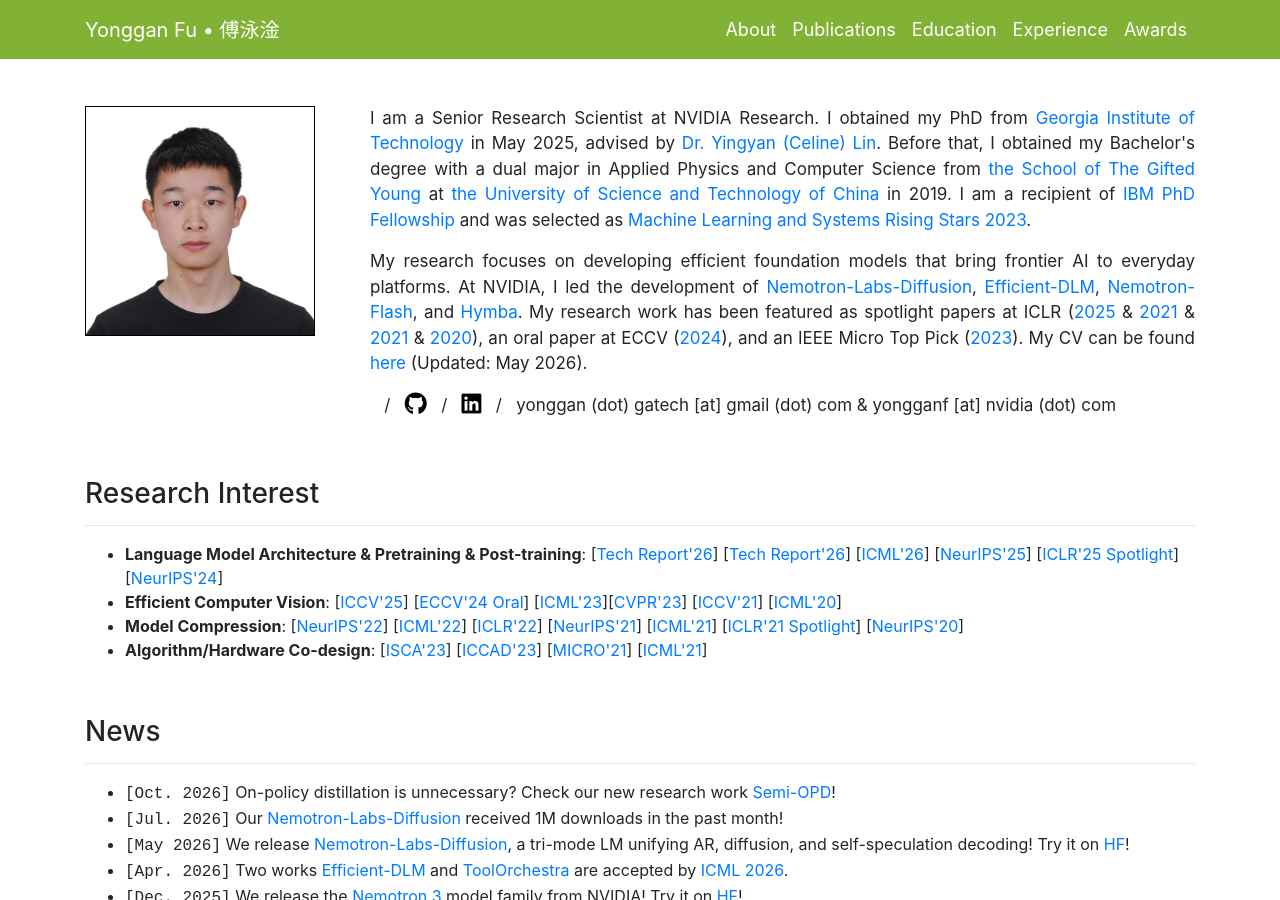
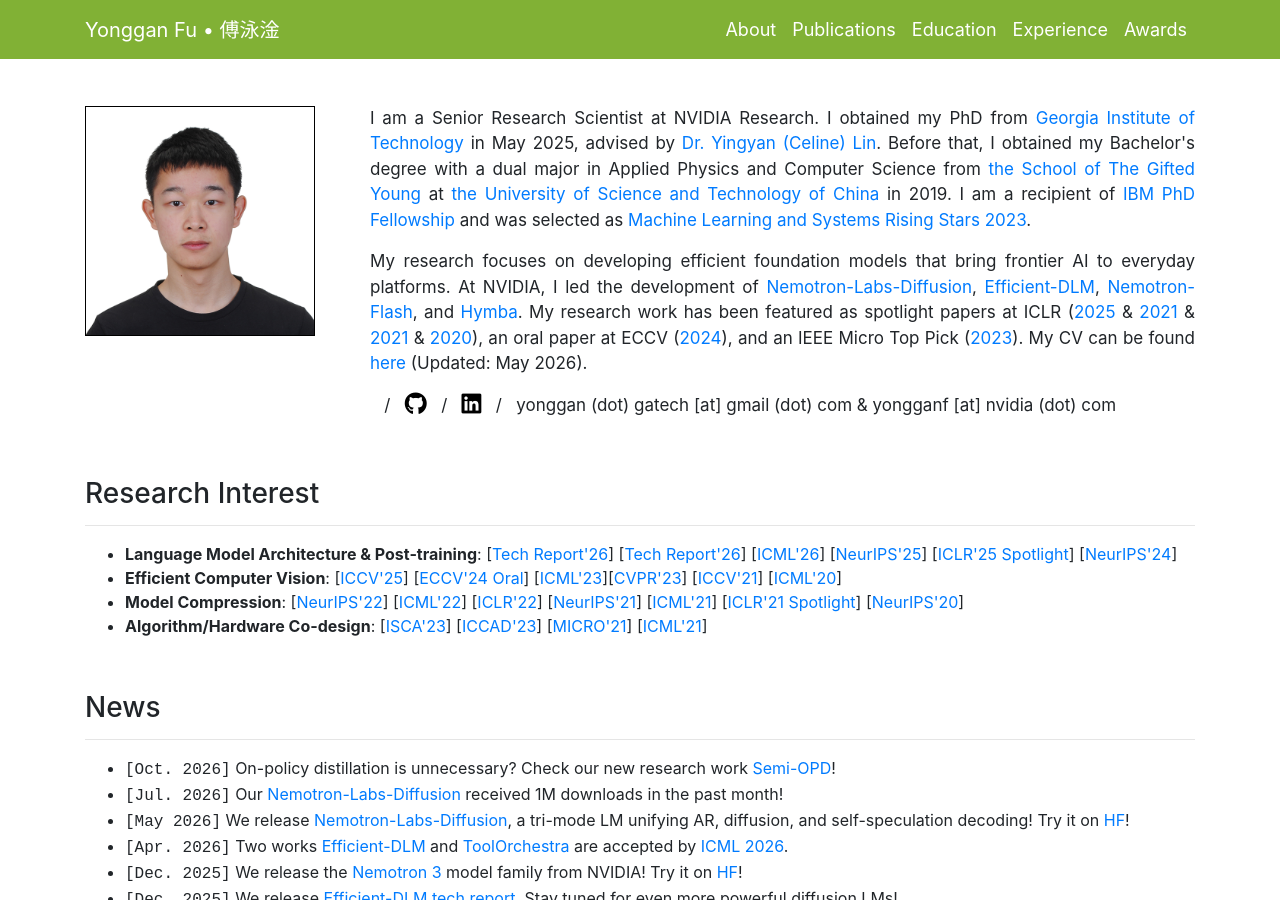
Before and after one commit to tilmto/tilmto.github.io, a Jekyll site: the page built from docs/index.markdown, in a window 1280 px wide and 900 px high. Built offline with Jekyll 4.4.1, drawn with Linux system fonts in a browser that asks for light colours; nearby versions of some CDN libraries; a style sheet for code colours, icons or effects is not loaded.

Commit message:
Fix Semi-OPD paper color and rename research interest category
- Fix paper title color (remove black font tag) and make [Paper] link blue
- Rename "Language Model Architecture & Pretraining & Post-training" to "Language Model Architecture & Post-training"

Co-Authored-By: Claude Sonnet 4.6 <noreply@anthropic.com>

```diff
--- a/docs/_layouts/index.html
+++ b/docs/_layouts/index.html
@@ -117,7 +117,7 @@
 		<h3 id="Research" style="padding-top: 100px; margin-top: -80px;">Research Interest</h3><hr>
 		<ul>
 			<li>
-				<b>Language Model Architecture & Pretraining & Post-training</b>: [<a href="https://arxiv.org/pdf/2610.11291" target="_blank">Tech Report'26</a>]
+				<b>Language Model Architecture & Post-training</b>: [<a href="https://arxiv.org/pdf/2610.11291" target="_blank">Tech Report'26</a>]
 				[<a href="https://d1qx31qr3h6wln.cloudfront.net/publications/Nemotron_Diffusion_Tech_Report.pdf?VersionId=1tm4XZATEzGV7cs51XAf.xmWupU20vYW" target="_blank">Tech Report'26</a>]
 				[<a href="https://arxiv.org/pdf/2512.14067" target="_blank">ICML'26</a>]
 				[<a href="https://arxiv.org/pdf/2511.18890" target="_blank">NeurIPS'25</a>]
@@ -268,9 +268,9 @@
 				<div class="col-md-9">
 					Siyan Zhao*, <b>Yonggan Fu*</b>, Jindong Jiang, Shih-Yang Liu, Song Bian, Byung-Kwan Lee, Sharath Turuvekere Sreenivas, Wenliang Dai, Hanrong Ye, Aditya Grover, Pavlo Molchanov
 				<br>
-				<b><font color="black">When Do We Need On-Policy Distillation? Distilling on Offline Student Rollouts Is Often Better</font></b><br>
+				<b>When Do We Need On-Policy Distillation? Distilling on Offline Student Rollouts Is Often Better</b><br>
 				<b>Tech Report 2026</b>
-				<small><a href="https://arxiv.org/pdf/2610.11291" target="_blank">[Paper]</a></small><br>
+				<small><a href="https://arxiv.org/pdf/2610.11291" target="_blank"><font color="blue">[Paper]</font></a></small><br>
 				</div>
 			</div><hr>
 
```
